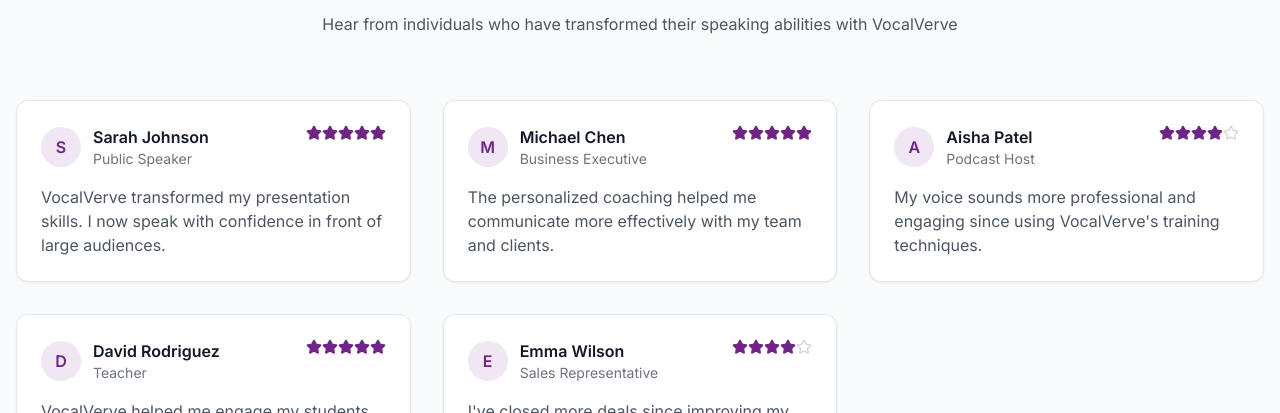
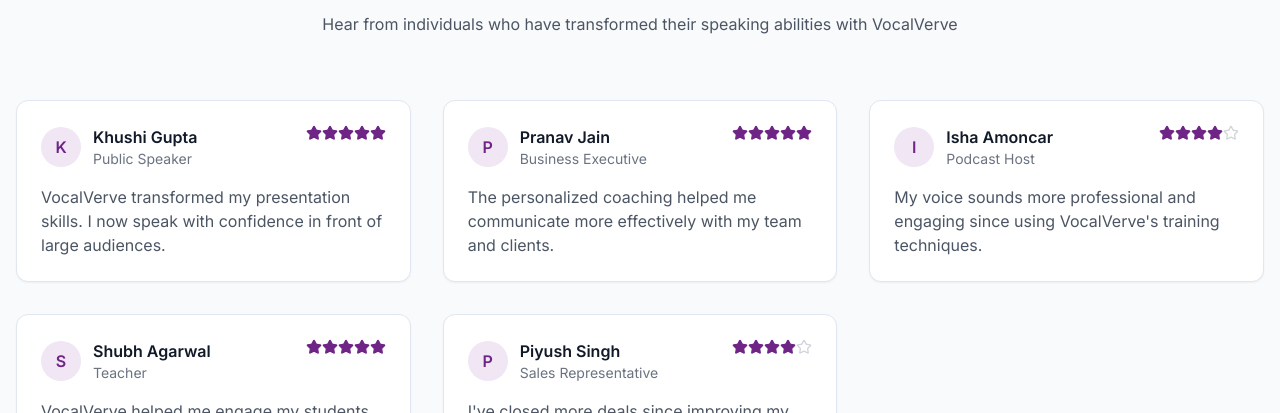
Before and after one commit to isha-yb/vocalverve, a React (Vite) app: page / in a window 1280 px wide. Shown: the part 1762-2175 px from the top of the page. Built offline with nearby package versions, Linux system fonts and the light colour scheme.

Commit message:
Update names

```diff
--- a/src/components/Testimonials.tsx
+++ b/src/components/Testimonials.tsx
@@ -17,35 +17,35 @@ interface Testimonial {
 const testimonials: Testimonial[] = [
   {
     id: 1,
-    name: "Sarah Johnson",
+    name: "Khushi Gupta",
     role: "Public Speaker",
     content: "VocalVerve transformed my presentation skills. I now speak with confidence in front of large audiences.",
     rating: 5,
   },
   {
     id: 2,
-    name: "Michael Chen",
+    name: "Pranav Jain",
     role: "Business Executive",
     content: "The personalized coaching helped me communicate more effectively with my team and clients.",
     rating: 5,
   },
   {
     id: 3,
-    name: "Aisha Patel",
+    name: "Isha Amoncar",
     role: "Podcast Host",
     content: "My voice sounds more professional and engaging since using VocalVerve's training techniques.",
     rating: 4,
   },
   {
     id: 4,
-    name: "David Rodriguez",
+    name: "Shubh Agarwal",
     role: "Teacher",
     content: "VocalVerve helped me engage my students better with a more confident and clear speaking voice.",
     rating: 5,
   },
   {
     id: 5,
-    name: "Emma Wilson",
+    name: "Piyush Singh",
     role: "Sales Representative",
     content: "I've closed more deals since improving my vocal presence with VocalVerve's expert guidance.",
     rating: 4,
```
